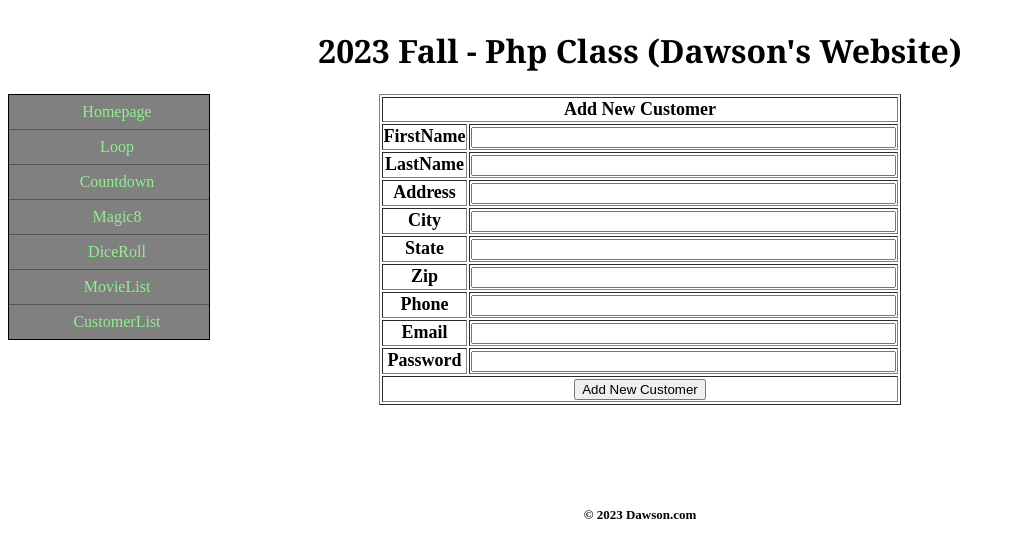
After one commit to dawsonk04/php-fall-2023-lectures, a PHP site: page /customerlist/customeradd.php in a window 1280 px wide. The commit adds this page. Shown: the top 558 px of the page, without its empty margins (0-1015 px from the left). Run offline with PHP 8.4, Linux system fonts and the light colour scheme.

Commit message:
finished customer assignment -- couple things I would want to tweak.. how to get SECRET(password) to display all the time --> centering the link to get to the add customer

```diff
--- a/css/base.css
+++ b/css/base.css
@@ -71,3 +71,7 @@ li:last-child {
 table {
     margin: auto;
 }
+
+a href {
+    text-align: center;
+}
--- /dev/null
+++ b/customerlist/customeradd.php
@@ -0,0 +1,148 @@
+<?php
+    if(isset($_POST['txtFirstName'])) {
+        if(isset($_POST['txtLastName'])) {
+            if(isset($_POST['txtAddress'])){
+                if(isset($_POST['txtCity'])){
+                    if(isset($_POST['txtState'])){
+                        if(isset($_POST['txtZip'])) {
+                            if(isset($_POST['txtPhone'])) {
+                                if(isset($_POST['txtEmail'])) {
+                                    if(isset($_POST['txtPassword'])){
+                                        $FirstName = $_POST['txtFirstName'];
+                                        $LastName = $_POST['txtLastName'];
+                                        $Address = $_POST['txtAddress'];
+                                        $City = $_POST['txtCity'];
+                                        $State = $_POST['txtState'];
+                                        $Zip = $_POST['txtZip'];
+                                        $Phone = $_POST['txtPhone'];
+                                        $Email = $_POST['txtEmail'];
+                                        $PasswordFake = 'SECRET';
+                                        $Password = $_POST['txtPassword'];
+
+                                        include '../includes/dbConn.php';
+
+                                        try {
+
+                                            $db = new PDO($dsn, $username, $password, $options);
+
+
+                                            $sql = $db->prepare("insert into CustomerList (FirstName,LastName, Address, City, State, Zip, Phone, Email, Password)
+                                            values (:FirstName,:LastName,:Address,:City,:State,:Zip,:Phone,:Email,:Password)");
+
+                                            $sql->bindValue(":FirstName",$FirstName);
+                                            $sql->bindValue(":LastName",$LastName);
+                                            $sql->bindValue(":Address",$Address);
+                                            $sql->bindValue(":City",$City);
+                                            $sql->bindValue(":State",$State);
+                                            $sql->bindValue(":Zip",$Zip);
+                                            $sql->bindValue(":Phone",$Phone);
+                                            $sql->bindValue(":Email",$Email);
+                                            $sql->bindValue(":Password",$Password);
+
+
+                                            $sql->execute();
+
+
+
+
+
+
+                                        } catch (PDOException $e) {
+                                            $error = $e->getMessage();
+                                            echo "Error: $error";
+                                        }
+
+
+                                    }
+                                }
+                            }
+                        }
+                    }
+                }
+            }
+        }
+    }
+    include '../includes/dbConn.php';
+
+
+?>
+
+<!doctype html>
+<html lang="en">
+<head>
+    <meta charset="UTF-8">
+    <meta name="viewport"
+          content="width=device-width, user-scalable=no, initial-scale=1.0, maximum-scale=1.0, minimum-scale=1.0">
+    <meta http-equiv="X-UA-Compatible" content="ie=edge">
+    <title>Dawson's Webpage</title>
+    <link type="text/css" rel="stylesheet" href="../css/base.css">
+</head>
+<body>
+<header> <?php include '../includes/header.php'?></header>
+<nav> <?php include '../includes/nav.php'?> </nav>
+
+<main>
+    <form method="post">
+        <table border="1" width="60%"  style = "margin: auto">
+            <tr >
+                <th colspan="2">Add New Customer</th>
+            </tr>
+
+            <tr>
+                <th>FirstName</th>
+                <td><input id="txtFirstName" name="txtFirstName" type="text" size="50" maxlength="15" required /></td>
+            </tr>
+
+            <tr>
+                <th>LastName</th>
+                <td><input id="txtLastName" name="txtLastName" type="text" size="50" maxlength="15" required/></td>
+            </tr>
+
+            <tr>
+                <th>Address</th>
+                <td><input id="txtAddress" name="txtAddress" type="text" size="50" maxlength="25" required/></td>
+            </tr>
+
+            <tr>
+                <th>City</th>
+                <td><input id="txtCity" name="txtCity" type="text" size="50" maxlength="10" required/></td>
+            </tr>
+
+            <tr>
+                <th>State</th>
+                <td><input id="txtState" name="txtState" type="text" size="50" maxlength="2" required/></td>
+            </tr>
+
+            <tr>
+                <th>Zip</th>
+                <td><input id="txtZip" name="txtZip" type="text" size="50" maxlength="5" required/></td>
+            </tr>
+
+            <tr>
+                <th>Phone</th>
+                <td><input id="txtPhone" name="txtPhone" type="text" size="50" maxlength="20" required/></td>
+            </tr>
+
+            <tr>
+                <th>Email</th>
+                <td><input id="txtEmail" name="txtEmail" type="text" size="50" maxlength="25" required/></td>
+            </tr>
+
+            <tr>
+                <th>Password</th>
+                <td><input id="txtPassword" name="txtPassword" type="text" size="50" maxlength="20" required/></td>
+            </tr>
+
+            <tr>
+                <td colspan="2">
+                    <input type="submit" value="Add New Customer"/>
+                </td>
+            </tr>
+
+        </table>
+    </form>
+</main>
+<footer> <?php include '../includes/footer.php'; ?> </footer>
+
+</body>
+</html>
--- a/includes/nav.php
+++ b/includes/nav.php
@@ -5,4 +5,6 @@
     <li><a href="/magic8/magic8.php">Magic8</a> </li>
     <li><a href="/diceroll/diceroll.php">DiceRoll</a> </li>
     <li><a href="/movielist/movielist.php">MovieList</a> </li>
+    <li><a href="/customerlist/customerlist.php">CustomerList</a> </li>
+
 </ul>
--- a/movielist/movieadd.php
+++ b/movielist/movieadd.php
@@ -56,7 +56,7 @@
 
         <tr>
         <th>Movie Name</th>
-        <td><input id="txtTitle" name="txtTile" type="text" size="50" /></td>
+        <td><input id="txtTitle" name="txtTitle" type="text" size="50" /></td>
         </tr>
 
         <tr>
--- a/movielist/movielist.php
+++ b/movielist/movielist.php
@@ -16,7 +16,7 @@
 <main>
     <h3> My Movie List</h3>
 
-    <table border="1" width="50%" style = "margin:auto " >
+    <table border="1" width="85%" style = "margin:auto " >
         <tr>
             <th>KEY</th>
             <th>Movie Title</th>
```
Also changed, not shown: customerlist/customerlist.php (added, +82 -0 lines).
